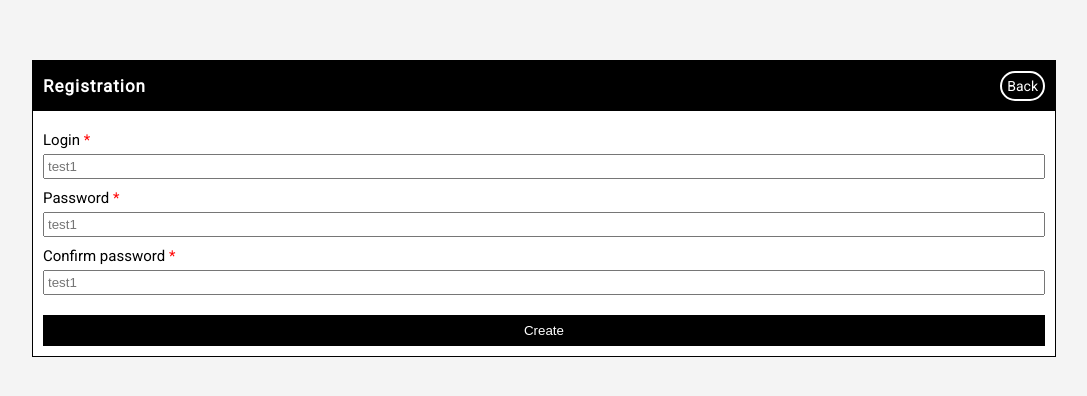
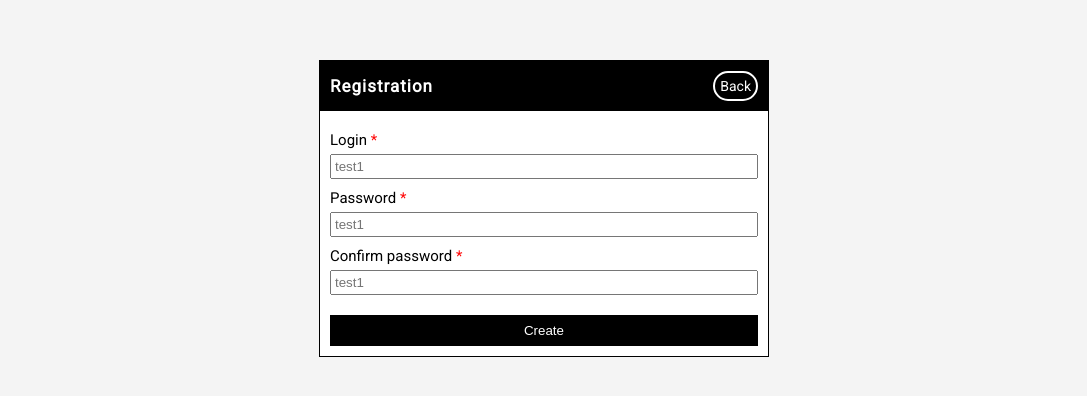
Before and after one commit to marcinbergerdev/gallery-vue, a Vue app: page /registration in a window 1280 px wide. Shown: the part 192-588 px from the top of the page, without its empty margins (96-1183 px from the left). Built offline with nearby package versions, Linux system fonts and the light colour scheme; a web font is replaced by a local one.

Commit message:
Added media queries for Registration

```diff
--- a/src/components/registration/AppRegistration.vue
+++ b/src/components/registration/AppRegistration.vue
@@ -103,11 +103,15 @@ export default {
   background-color: #f4f4f4;
 }
 
-.form-box {
+.form-box{
   width: 80%;
   margin: 50px 0;
   border: 1px solid #000;
   background-color: #fff;
+
+  @media(min-width: 768px){
+    max-width: 450px;
+  }
 }
 
 .form-header {
```
